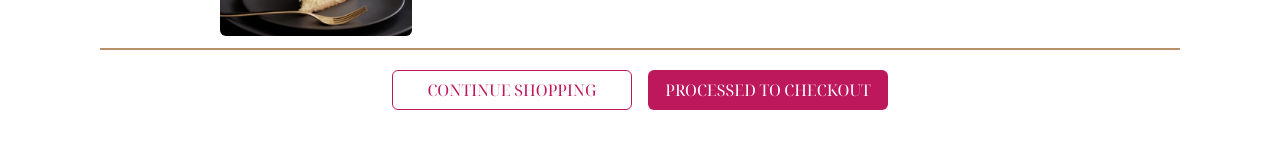
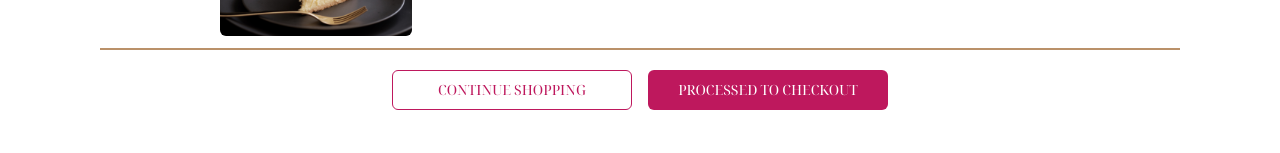
Before and after one commit to alaahendam/cake-shop, a Next.js app: page /shoppingCard in a window 1280 px wide. Shown: the part 767-920 px from the top of the page. Built offline with nearby package versions, Linux system fonts and the light colour scheme; no server answers.

Commit message:
add shopping card buttons

```diff
--- a/src/components/shopping/shoppingCard.jsx
+++ b/src/components/shopping/shoppingCard.jsx
@@ -120,14 +120,14 @@ const ShoppingCardComponent = () => {
         <motion.button
           whileHover={{ scale: 1.05 }}
           whileTap={{ scale: 0.99 }}
-          className="border border-pink-700 text-pink-700 h-10 w-60 rounded-md"
+          className="border border-pink-700 text-pink-700 h-10 w-48 rounded-md md:w-60 text-xs md:text-sm"
         >
           CONTINUE SHOPPING
         </motion.button>
         <motion.button
           whileHover={{ scale: 1.05 }}
           whileTap={{ scale: 0.99 }}
-          className="bg-pink-700 text-white h-10 w-60 rounded-md ml-4"
+          className="bg-pink-700 text-white h-10 w-48 rounded-md md:w-60 ml-4 text-xs md:text-sm"
         >
           PROCESSED TO CHECKOUT
         </motion.button>
```
